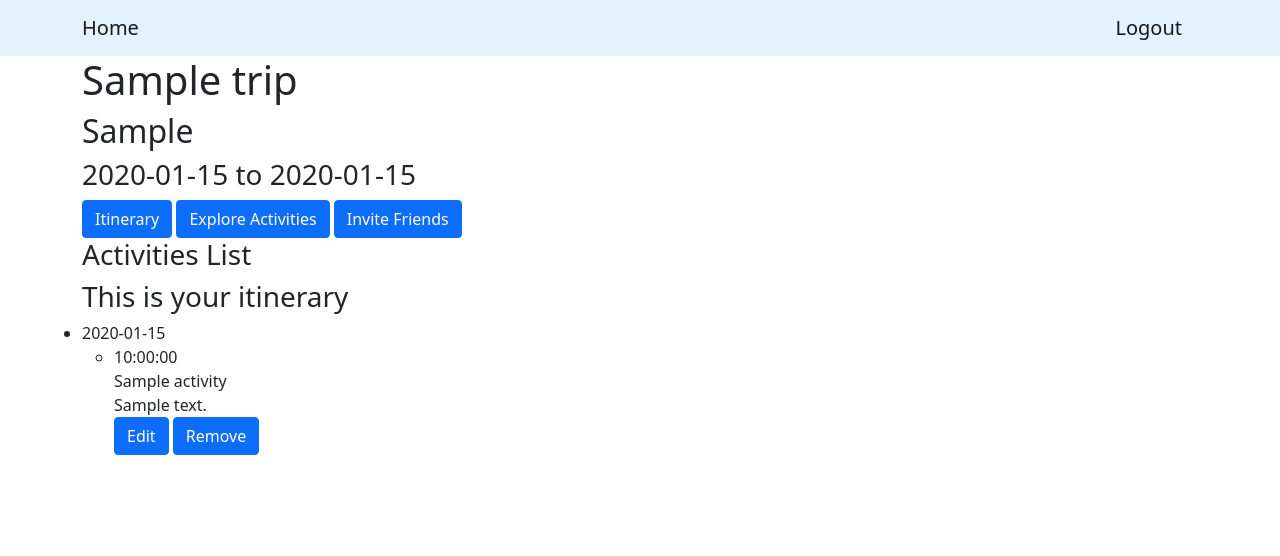
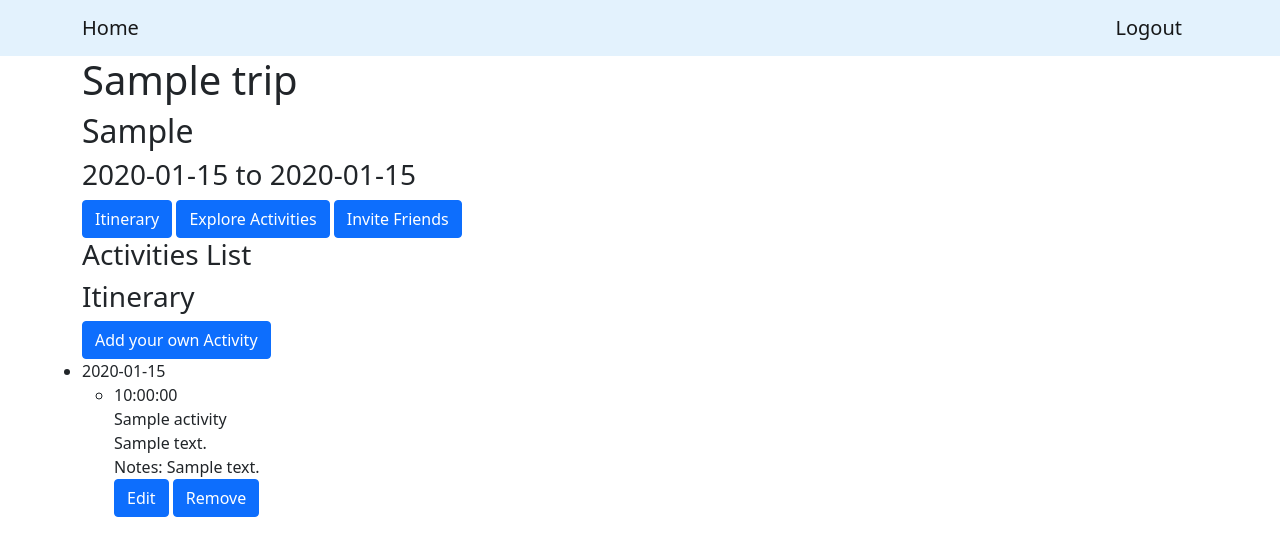
Before and after one commit to kat-jiang/Travel-planning-project, a Flask app: page /trip/1/itinerary in a window 1280 px wide. Shown: the top 556 px of the page. Run offline with Flask 2, Linux system fonts and the light colour scheme; tables that the repository leaves empty hold one stand-in row (values such as "Sample post").

Commit message:
added functionality for user to create own activity to add to itinerary

```diff
--- a/server.py
+++ b/server.py
@@ -354,16 +354,45 @@ def add_to_itinerary():
 
     return "Activity has been added to itinerary"
 
+@app.route('/add-own-activity', methods=["POST"])
+def add_own_activity():
+    """Add own activity to itinerary, creates Activity instance"""
+    #retrieve data from ajax
+    trip_id = request.json.get("trip_id")
+    activity_name = request.json.get("activity_name")
+    activity_type = request.json.get("activity_type")
+    address = request.json.get("address")
+    phone = request.json.get("phone")
+    date_time = request.json.get("datetime")
+    note = request.json.get("note")
+
+    #create Activity instance and add to db
+    activity = crud.create_activity(trip_id=trip_id,
+                        activity_name=activity_name,
+                        activity_type=activity_type,
+                        address=address,
+                        phone=phone,
+                        longitude=None,
+                        latitude=None,
+                        yelp_id=None)
+    db.session.add(activity)
+    activity.datetime = date_time
+    activity.note = note
+    db.session.commit()
+
+    return "Activity has been added to itinerary"
+
 @app.route('/add-datetime', methods=["POST"])
 def add_datetime_to_activity():
     """Add datetime to Activity instance"""
     #retrieve activity id and datetime from form
     activity_id = request.json.get("activity_id")
     date_time = request.json.get("datetime")
-
+    note = request.json.get("note")
     #get activity object and add datetime instance, commit to db
     activity=crud.get_activity_by_activity_id(activity_id)
     activity.datetime = date_time
+    activity.note = note
     db.session.commit()
 
     return "Date and time added to activity"
@@ -376,7 +405,6 @@ def remove_activity():
 
     #get activity object and remove from db
     activity=crud.get_activity_by_activity_id(activity_id)
-    print(activity)
     db.session.delete(activity)
     db.session.commit()
 
--- a/static/js/itinerary.js
+++ b/static/js/itinerary.js
@@ -17,6 +17,7 @@ const addDatetime = (evt, activityId) => {
   const formInputs = {
     activity_id: activityId,
     datetime: document.querySelector('#activity-time').value,
+    note: document.querySelector('#activity-note').value,
   };
 
   fetch('/add-datetime', {
@@ -36,6 +37,39 @@ const addDatetime = (evt, activityId) => {
 document.querySelector('#add-datetime').addEventListener('submit', (evt) => {
   addDatetime(evt, activityId);
 })
+
+// -------- ADD OWN ACTIVITY -------- //
+
+document.querySelector('#add-activity').addEventListener('click', (evt) => {
+  const tripId = document.querySelector('#trip_id').value
+  addOwnActivity(tripId);
+});
+
+const addOwnActivity = (tripId) => {
+
+  const formInputs = {
+    trip_id: tripId,
+    activity_name: document.querySelector('#own-activity-name').value,
+    activity_type: document.querySelector('#own-activity-type').value,
+    address: document.querySelector('#own-activity-address').value,
+    phone: document.querySelector('#own-activity-phone').value,
+    datetime: document.querySelector('#own-activity-time').value,
+    note: document.querySelector('#own-activity-note').value,
+  };
+
+  fetch('/add-own-activity', {
+    method: 'POST',
+    body: JSON.stringify(formInputs),
+    headers: {
+      'Content-Type': 'application/json',
+    },
+  })
+    .then(response => response.text())
+    .then(response => {
+      alert(response);
+      location.reload()
+    });
+};
 
 // -------- REMOVE ACTIVITY -------- //
 
--- a/templates/base.html
+++ b/templates/base.html
@@ -40,10 +40,8 @@
     </p>
     {% endfor %}
 
-
     <!-- Block body -->
     {% block body %}{% endblock %}
 
-
   </body>
 </html>
--- a/templates/itinerary.html
+++ b/templates/itinerary.html
@@ -1,16 +1,19 @@
 {% extends 'base.html' %}
+
 {% block title %}Trip Itinerary{% endblock %}
 
 {% block body %}
+<!-- Trip id -->
 <input type="hidden" id="trip_id" value="{{trip.trip_id}}">
 
 <div class="container">
+  <!-- Row to display trip info-->
   <div class="row">
     <h1>{{trip.trip_name}}</h1>
     <h2>{{trip.trip_location}}</h2>
     <h3>{{trip.start_date.date()}} to {{trip.end_date.date()}}</h3>
   </div>
-
+  <!-- Row to navigate trip planning-->
   <div class="row">
     <div class="d-grid gap-2 d-md-block">
       <a href='/trip/{{trip.trip_id}}/itinerary' class="btn btn-primary">Itinerary</a>
@@ -19,6 +22,7 @@
     </div>
   </div>
 
+  <!-- Row to display unsorted activities-->
   <h3>Activities List</h3>
   <div class="row display-flex flex-nowrap overflow-auto" >
 
@@ -31,41 +35,22 @@
           {{activity.address}} <br>
           {{activity.phone}}
         </p>
-
       </div>
       <div class="card-footer">
-        <button type="button" data-activity-id="{{activity.activity_id}}" class="btn btn-primary modal-btn" data-bs-toggle="modal" data-bs-target="#addDatetimeModal">Add date/time</button>
+        <!-- Button trigger datetime modal -->
+        <button type="button" data-activity-id="{{activity.activity_id}}" class="btn btn-primary modal-btn" data-bs-toggle="modal" data-bs-target="#add-datetime-modal">Add date/time</button>
+        <!-- Button to remove activity -->
         <button type="button" class="btn btn-primary remove" data-activity-id="{{activity.activity_id}}">Remove</button>
       </div>
     </div>
     {% endfor %}
   </div>
 
-  <!-- Modal -->
-  <div class="modal fade" id="addDatetimeModal" tabindex="-1" aria-labelledby="exampleModalLabel" aria-hidden="true">
-    <div class="modal-dialog">
-      <div class="modal-content">
-        <div class="modal-header">
-          <h5 class="modal-title" id="exampleModalLabel">Choose a date and time for your activity:</h5>
-          <button type="button" class="btn-close" data-bs-dismiss="modal" aria-label="Close"></button>
-        </div>
+  <h3>Itinerary</h3>
+  <!-- Button trigger add own activity modal -->
+  <button type="button" class="btn btn-primary" data-bs-toggle="modal" data-bs-target="#add-own-activity-modal">Add your own Activity</button>
 
-        <form id="add-datetime">
-          <div class="modal-body">
-              <input type="datetime-local" id="activity-time" name="activity-time" min="{{start_date}}" max="{{end_date}}" required>
-          </div>
-
-          <div class="modal-footer">
-            <button type="button" class="btn btn-secondary" data-bs-dismiss="modal">Close</button>
-            <input type="submit" class="btn btn-primary add-datetime" value="Save changes"></button>
-          </div>
-        </form>
-
-      </div>
-    </div>
-  </div>
-
-  <h3>This is your itinerary</h3>
+  <!-- Row to display itinerary sorted by date and time -->
   <div class="row">
     <ul>
       {% for date in sorted_activities %}
@@ -77,19 +62,92 @@
               {{activity.datetime.time()}} <br>
               {{activity.activity_name}} <br>
               {{activity.address}} <br>
+              Notes: {{activity.note}} <br>
+              <!-- Button trigger datetime modal -->
               <button type="button" data-activity-id="{{activity.activity_id}}" class="btn btn-primary modal-btn" data-bs-toggle="modal" data-bs-target="#addDatetimeModal">Edit</button>
+              <!-- Button to remove activity -->
               <button type="button" class="btn btn-primary remove" data-activity-id="{{activity.activity_id}}">Remove</button>
             </li>
             {% endfor %}
           </ul>
         </li>
-
       {% endfor %}
     </ul>
   </div>
 
+  <!-- Modal to edit datetime -->
+  <div class="modal fade" id="add-datetime-modal" tabindex="-1">
+    <div class="modal-dialog">
+      <div class="modal-content">
+        <div class="modal-header">
+          <h5 class="modal-title" id="edit-activity">Edit activity</h5>
+          <button type="button" class="btn-close" data-bs-dismiss="modal" aria-label="Close"></button>
+        </div>
+        <!-- form to edit datetime -->
+        <form id="add-datetime">
+          <div class="modal-body">
+              <label for="activity-time">Choose a date and time for your activity:</label>
+              <input type="datetime-local" id="activity-time" name="activity-time" min="{{start_date}}" max="{{end_date}}" required>
+              <br>
+              <label for="activity-note">Add a note to the activity:</label>
+              <br>
+              <input type="text" id="activity-note" name="activity-note">
+          </div>
+          <div class="modal-footer">
+            <button type="button" class="btn btn-secondary" data-bs-dismiss="modal">Close</button>
+            <input type="submit" class="btn btn-primary add-datetime" value="Save changes"></button>
+          </div>
+        </form>
+      </div>
+    </div>
+  </div>
+
+  <!-- Modal to add own activity -->
+  <div class="modal fade" id="add-own-activity-modal" tabindex="-1">
+    <div class="modal-dialog">
+      <div class="modal-content">
+        <div class="modal-header">
+          <h5 class="modal-title" id="own-activity">Add your own Activity</h5>
+          <button type="button" class="btn-close" data-bs-dismiss="modal" aria-label="Close"></button>
+        </div>
+        <!-- form to add own activity -->
+        <form>
+          <div class="modal-body">
+            <label for="own-activity-name">Activity Name</label>
+            <br>
+            <input type="text" id="own-activity-name" name="own-activity-name" required>
+            <br>
+            <label for="own-activity-type">Activity Type</label>
+            <br>
+            <input type="text" id="own-activity-type" name="own-activity-type">
+            <br>
+            <label for="own-activity-address">Activity Address</label>
+            <br>
+            <input type="text" id="own-activity-address" name="own-activity-address">
+            <br>
+            <label for="own-activity-phone">Activity Phone</label>
+            <br>
+            <input type="text" id="own-activity-phone" name="own-activity-phone">
+            <br>
+            <label for="own-activity-time">Choose a date and time for your activity:</label>
+            <input type="datetime-local" id="own-activity-time" name="own-activity-time" min="{{start_date}}" max="{{end_date}}" required>
+            <br>
+            <label for="own-activity-note">Add a note to the activity:</label>
+            <br>
+            <input type="text" id="own-activity-note" name="own-activity-note">
+          </div>
+          <div class="modal-footer">
+            <button type="button" class="btn btn-secondary" data-bs-dismiss="modal">Close</button>
+            <button type="button" class="btn btn-primary" id="add-activity">Save changes</button>
+          </div>
+        </form>
+      </div>
+    </div>
+  </div>
+
 </div>
 
+<!-- JS scripts -->
+<script src="/static/js/itinerary.js"></script>
 
-<script src="/static/js/itinerary.js"></script>
 {% endblock %}
--- a/templates/trip.html
+++ b/templates/trip.html
@@ -1,15 +1,19 @@
 {% extends 'base.html' %}
+
 {% block title %} Trip {% endblock %}
 
 {% block body %}
+<!-- Trip id -->
 <input type="hidden" id="trip_id" value="{{trip.trip_id}}">
 
 <div class="container">
+  <!-- Row to display trip info-->
   <div class="row">
     <h1>{{trip.trip_name}}</h1>
     <h2>{{trip.trip_location}}</h2>
     <h3>{{trip.start_date.date()}} to {{trip.end_date.date()}}</h3>
   </div>
+  <!-- Row to navigate trip planning-->
   <div class="row">
     <div class="d-grid gap-2 d-md-block">
       <a href='/trip/{{trip.trip_id}}/itinerary' class="btn btn-primary">Itinerary</a>
@@ -17,6 +21,7 @@
       <a href='/trip/{{trip.trip_id}}/invite' class="btn btn-primary">Invite Friends</a>
     </div>
   </div>
+
 </div>
 
 {% endblock %}
```
Also changed, not shown: templates/activities.html (+13 -9 lines), templates/homepage.html (+0 -8 lines), templates/invite-friends.html (+4 -3 lines), templates/user_page.html (+5 -12 lines).
